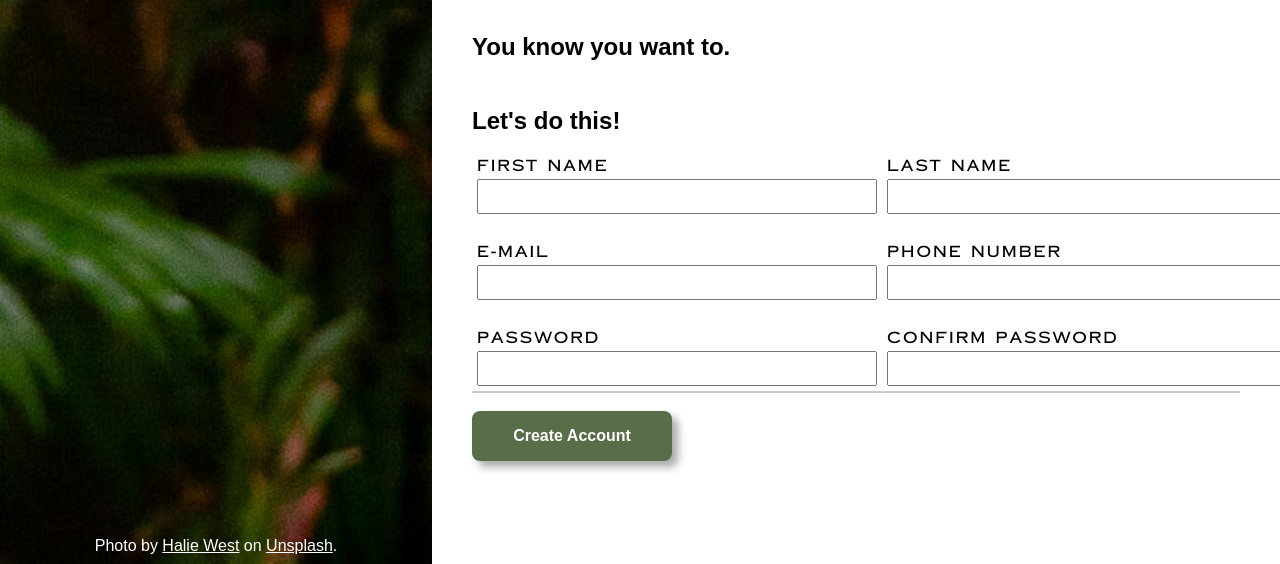
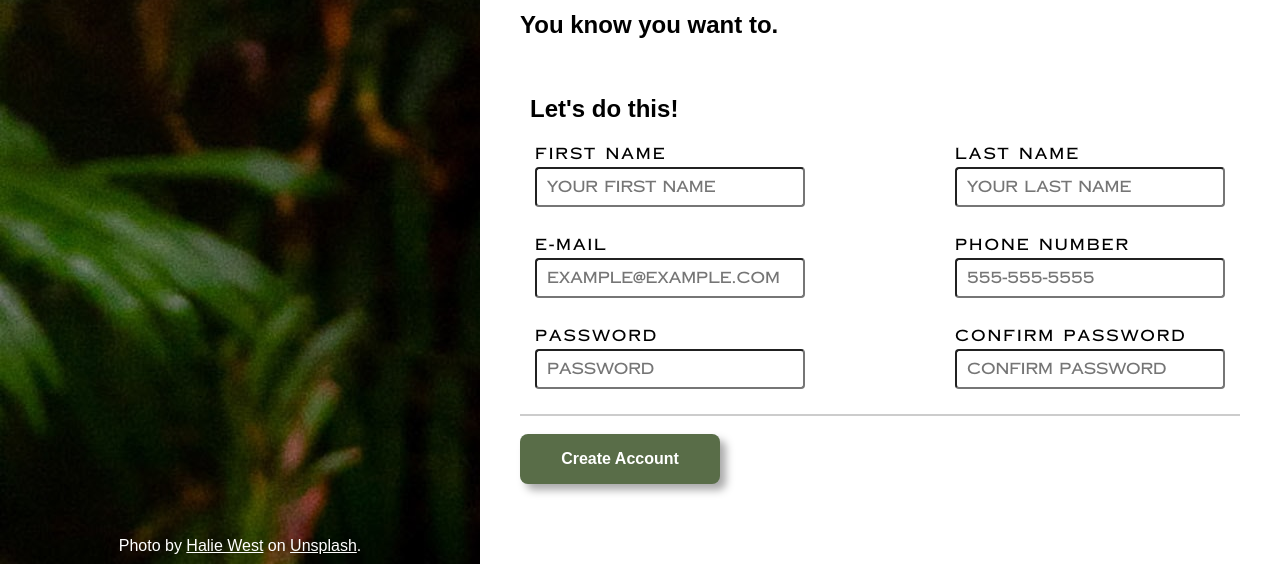
Before and after one commit to jmartingv/signup-form, a plain HTML site: page index.html in a window 1280 px wide. Shown: the part 236-800 px from the top of the page. Drawn offline with Linux system fonts and the light colour scheme.

Commit message:
added custom validation messages

```diff
--- a/index.html
+++ b/index.html
@@ -34,17 +34,39 @@
             <div class="form-row">
               <div class="cell">
                 <label for="fname">FIRST NAME</label>
-                <input type="text" name="fname" id="fname" maxlength="20" />
+                <input
+                  type="text"
+                  name="fname"
+                  id="fname"
+                  maxlength="20"
+                  placeholder="Your first name"
+                  required
+                />
               </div>
               <div class="cell">
                 <label for="lname">LAST NAME</label>
-                <input type="text" name="lname" id="lname" maxlength="20" />
+                <input
+                  type="text"
+                  name="lname"
+                  id="lname"
+                  maxlength="20"
+                  placeholder="Your last name"
+                  required
+                />
               </div>
             </div>
             <div class="form-row">
               <div class="cell">
                 <label for="usermail">E-MAIL</label>
-                <input type="email" name="usermail" id="usermail" required />
+                <input
+                  type="email"
+                  name="usermail"
+                  id="usermail"
+                  placeholder="example@example.com"
+                  oninvalid="this.setCustomValidity('Please provide a valid e-mail address')"
+                  oninput="this.setCustomValidity('')"
+                  required
+                />
               </div>
               <div class="cell">
                 <label for="userphone">PHONE NUMBER</label>
@@ -52,7 +74,10 @@
                   type="tel"
                   name="userphone"
                   id="userphone"
+                  placeholder="555-555-5555"
                   pattern="\d{3}[\-]\d{3}[\-]\d{4}"
+                  oninvalid="this.setCustomValidity('Please provide a valid phone number')"
+                  oninput="this.setCustomValidity('')"
                   required
                 />
               </div>
@@ -66,6 +91,9 @@
                   id="userpwd"
                   minlength="5"
                   maxlength="20"
+                  placeholder="Password"
+                  oninvalid="this.setCustomValidity('Password must be between 5 and 20 characters long')"
+                  oninput="this.setCustomValidity('')"
                   required
                 />
               </div>
@@ -77,6 +105,9 @@
                   id="userconfirm"
                   minlength="5"
                   maxlength="20"
+                  placeholder="Confirm password"
+                  oninvalid="this.setCustomValidity('Passwords do not match')"
+                  oninput="this.setCustomValidity('')"
                   required
                 />
               </div>
--- a/style.css
+++ b/style.css
@@ -134,7 +134,7 @@ body {
 }
 
 .container {
-  height: 100vh;
+  min-height: 100vh;
   width: 100vw;
   position: relative;
   display: flex;
@@ -215,7 +215,9 @@ body {
 .form-container {
   width: 100%;
   margin-top: 30px;
+  margin-right: 0;
   box-shadow: 0 2px rgba(0, 0, 0, 0.2);
+  padding: 10px;
 }
 
 legend {
@@ -226,9 +228,10 @@ legend {
 .form-row {
   display: flex;
   flex-direction: row;
-  justify-content: space-between;
+  gap: 20%;
   padding: 20xp 20px 20px 0;
   margin-top: 20px;
+  margin-bottom: 10px;
 }
 
 .cell {
@@ -247,14 +250,21 @@ label {
 input {
   font-family: 'Copperplate';
   padding: 0px 10px 0px 10px;
-  width: 400px;
-  height: 35px;
-  font-size: medium;
+  width: 100%;
+  height: 2.5rem;
+  font-size: 16px;
+  border-radius: 4px;
+}
+
+input:hover {
+  box-shadow: 2px 2px rgba(0, 0, 0, 0.1);
+  border-color: rgb(0, 0, 255, 0.5);
+  outline: none;
 }
 
 input:focus {
   box-shadow: 2px 2px rgba(0, 0, 0, 0.2);
-  border-color: blue;
+  border-color: rgb(0, 0, 255, 1);
   outline: none;
 }
 
```
